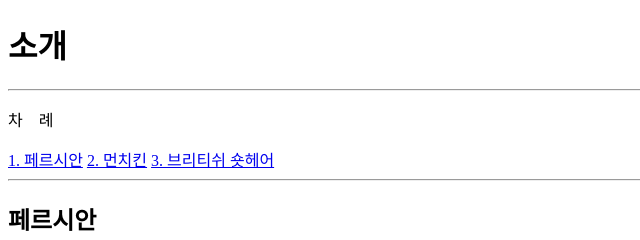
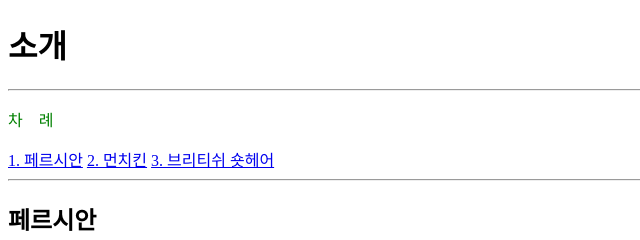
Before and after one commit to nicehyoju/HelloMyWeb, a plain HTML site: page index.html in a window 1280 px wide. Shown: the top 240 px of the page, 0-640 px from the left. Drawn offline with Linux system fonts and the light colour scheme.

Commit message:
Update index.html

```diff
--- a/index.html
+++ b/index.html
@@ -8,7 +8,7 @@
 <body>
     <h1>소개</h1>
     <hr>
-    <p>차&nbsp;&nbsp;&nbsp;&nbsp;례</p>
+    <p style="color:green">차&nbsp;&nbsp;&nbsp;&nbsp;례</p>
     <a href="#first">1. 페르시안</a>
     <a href="#second">2. 먼치킨</a>
     <a href="#third">3. 브리티쉬 숏헤어</a>
```
